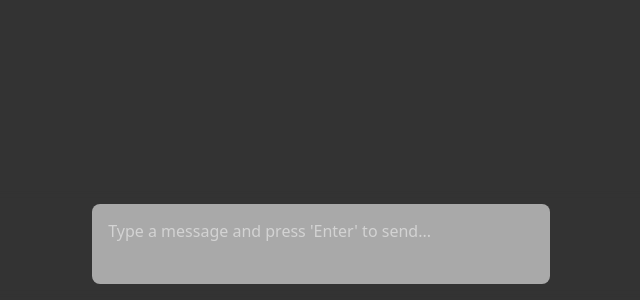
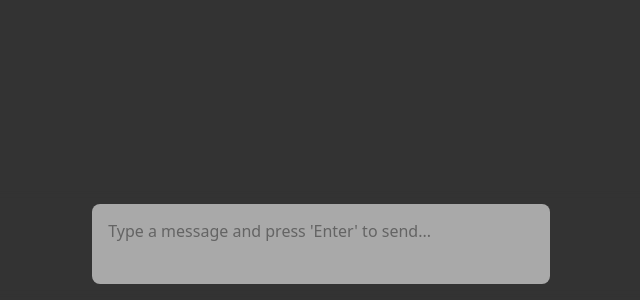
Before and after one commit to griffindavidson/llm-web-gui, a website: page public/index.html in a window 1280 px wide. Shown: the part 500-800 px from the top of the page, without its empty margins (319-959 px from the left). Drawn offline with Linux system fonts and the dark colour scheme.

Commit message:
fixed placeholder color in dark mode

```diff
--- a/public/index.css
+++ b/public/index.css
@@ -88,6 +88,6 @@ body {
     }
 
     .message::placeholder {
-        color: lightgrey;
+        color: rgb(100, 100, 100);
     }
 }
```
